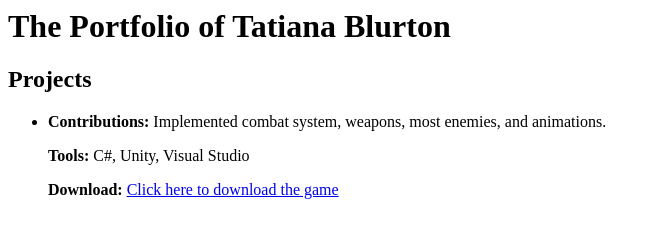
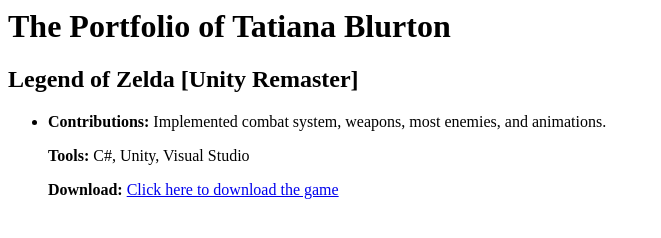
Before and after one commit to TatianaBlurton/portfolio, a plain HTML site: page index.html in a window 1280 px wide. Shown: the whole page, without its empty margins (0-661 px from the left). Drawn offline with Linux system fonts and the light colour scheme.

Commit message:
Update index.html

```diff
--- a/index.html
+++ b/index.html
@@ -1,7 +1,7 @@
 <html>
   <h1>The Portfolio of Tatiana Blurton</h1>
 
-  <h2>Projects</h2>
+  <h2>Legend of Zelda [Unity Remaster]</h2>
   <ul>
     <li>
       <p><strong>Contributions:</strong> Implemented combat system, weapons, most enemies, and animations.</p>
```
